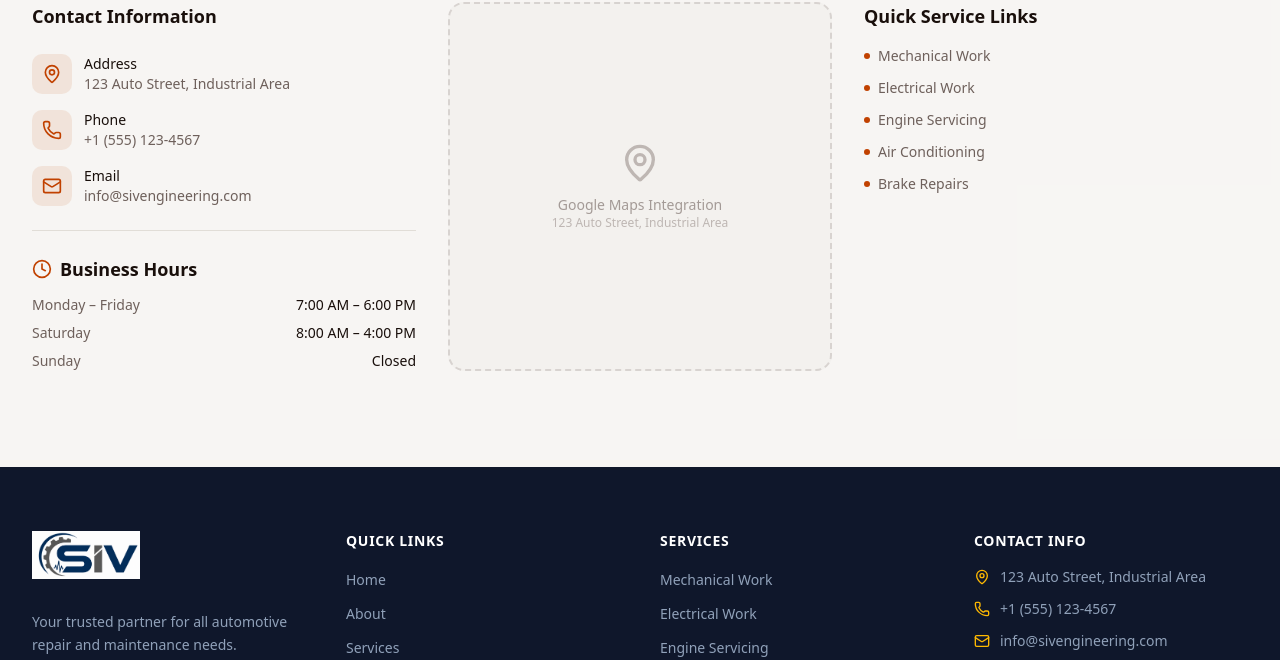
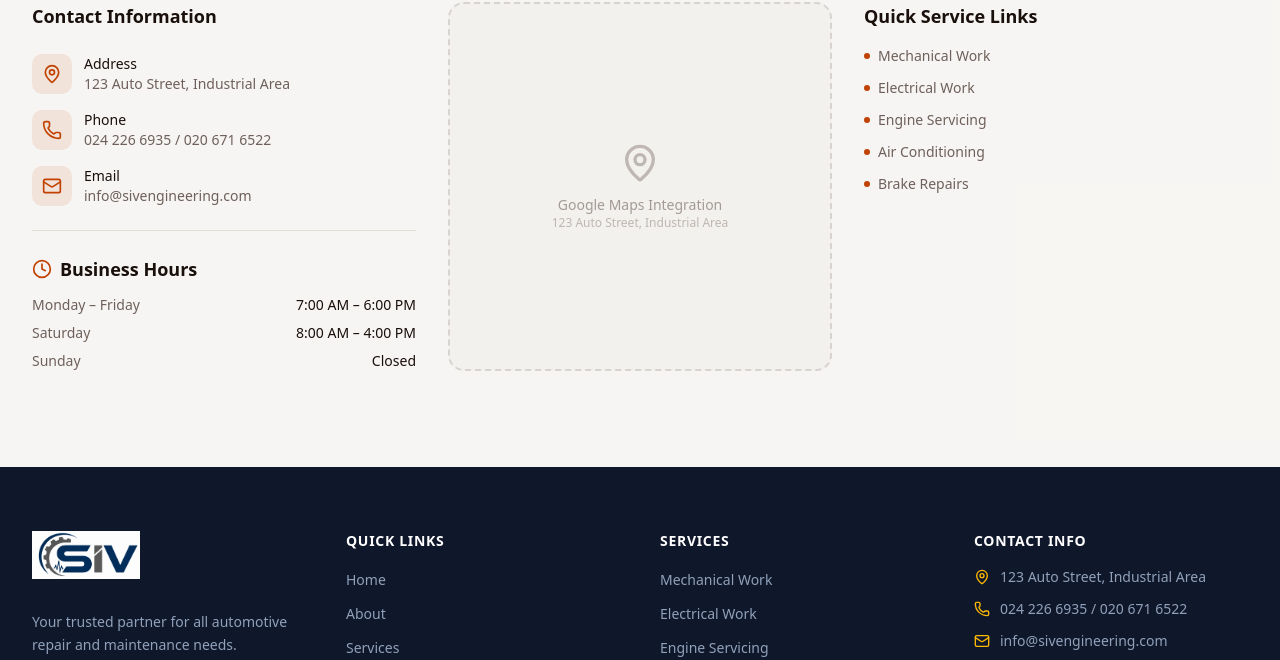
Before and after one commit to lilromeo2290/SIV_Website, a Next.js app: page / in a window 1280 px wide. Shown: the part 6674-7334 px from the top of the page. Built offline with nearby package versions, Linux system fonts and the light colour scheme.

Commit message:
Update contact phone numbers

```diff
--- a/src/components/website/Contact.tsx
+++ b/src/components/website/Contact.tsx
@@ -12,7 +12,7 @@ const contactInfo = [
   {
     icon: Phone,
     label: 'Phone',
-    value: '+1 (555) 123-4567',
+    value: '024 226 6935 / 020 671 6522',
   },
   {
     icon: Mail,
--- a/src/components/website/Footer.tsx
+++ b/src/components/website/Footer.tsx
@@ -124,7 +124,7 @@ export function Footer() {
               <li className="flex items-center gap-2.5">
                 <Phone className="size-4 shrink-0 text-amber-400" />
                 <span className="text-sm text-slate-400">
-                  +1 (555) 123-4567
+                  024 226 6935 / 020 671 6522
                 </span>
               </li>
               <li className="flex items-center gap-2.5">
--- a/src/components/website/WhatsAppButton.tsx
+++ b/src/components/website/WhatsAppButton.tsx
@@ -3,7 +3,7 @@ import { MessageCircle } from 'lucide-react'
 export function WhatsAppButton() {
   return (
     <a
-      href="https://wa.me/15551234567"
+      href="https://wa.me/233242266935"
       target="_blank"
       rel="noopener noreferrer"
       aria-label="Contact us on WhatsApp"
```
